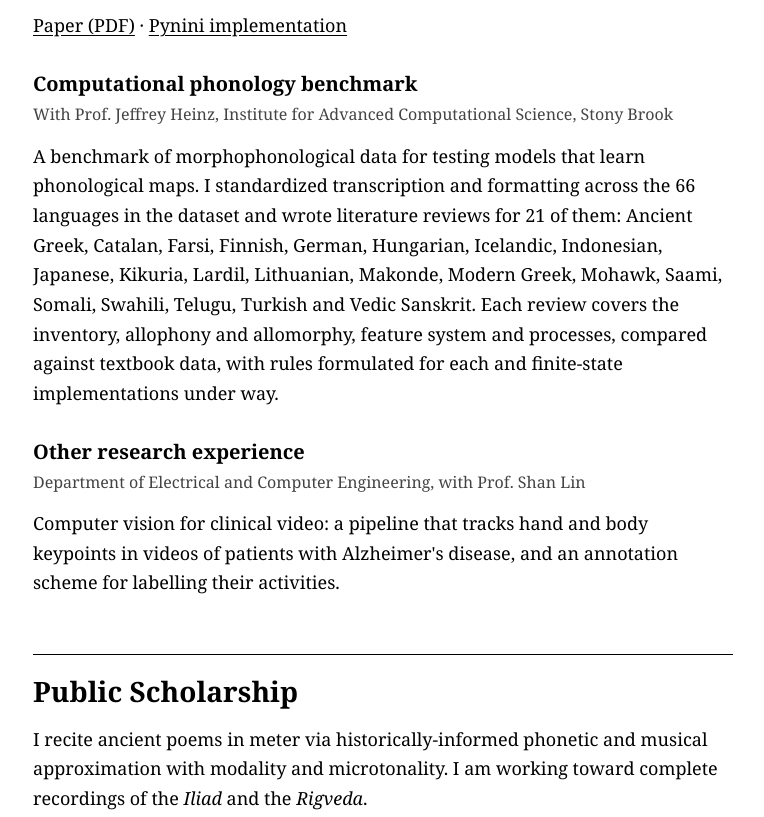
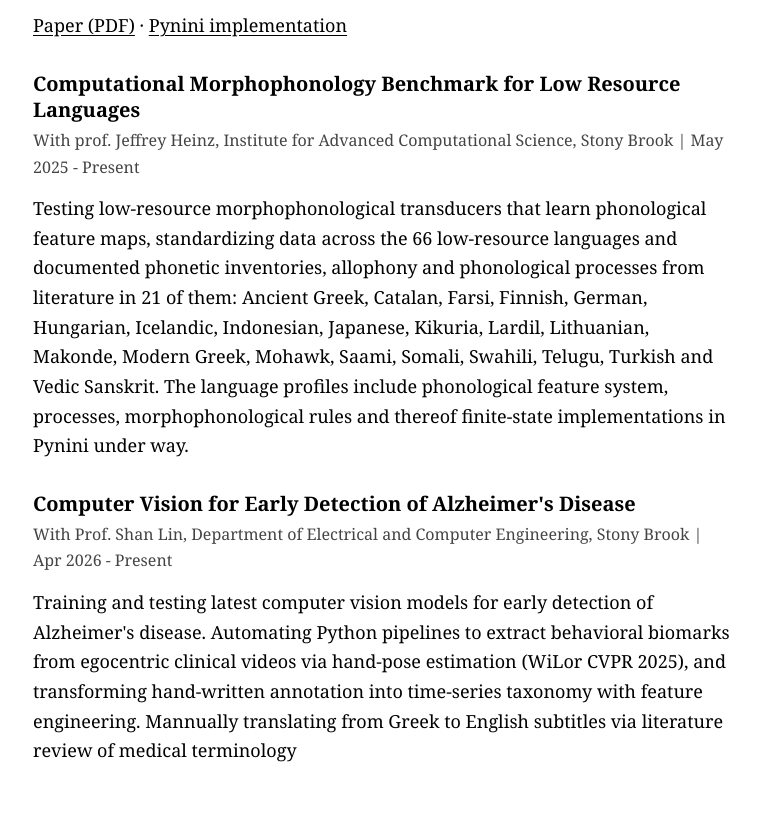
Before and after one commit to KoushikVaddi/KoushikVaddi.github.io, a plain HTML site: page index.html in a window 1280 px wide. Shown: the part 1033-1850 px from the top of the page, without its empty margins (257-1021 px from the left). Drawn offline with Linux system fonts and the light colour scheme; a web font is replaced by a local one.

Commit message:
Revise research experience and add new projects
Updated research sections and added new projects related to computational phonology and computer vision.

```diff
--- a/index.html
+++ b/index.html
@@ -103,13 +103,13 @@ footer{border-top:1px solid #000;margin-top:56px;padding-top:20px;padding-bottom
 <!-- Add the PDF only once Prof. Heinz has signed off on the version to share. -->
 <p><a href="papers/vaddi-telugu-anaptyxis.pdf">Paper (PDF)</a> · <a href="https://github.com/koushikkvofficial">Pynini implementation</a></p>
 
-<h3>Computational phonology benchmark</h3>
-<p class="small">With Prof. Jeffrey Heinz, Institute for Advanced Computational Science, Stony Brook</p>
-<p>A benchmark of morphophonological data for testing models that learn phonological maps. I standardized transcription and formatting across the 66 languages in the dataset and wrote literature reviews for 21 of them: Ancient Greek, Catalan, Farsi, Finnish, German, Hungarian, Icelandic, Indonesian, Japanese, Kikuria, Lardil, Lithuanian, Makonde, Modern Greek, Mohawk, Saami, Somali, Swahili, Telugu, Turkish and Vedic Sanskrit. Each review covers the inventory, allophony and allomorphy, feature system and processes, compared against textbook data, with rules formulated for each and finite-state implementations under way.</p>
+<h3>Computational Morphophonology Benchmark for Low Resource Languages </h3>
+<p class="small">With prof. Jeffrey Heinz, Institute for Advanced Computational Science, Stony Brook | May 2025 - Present</p>
+<p>Testing low-resource morphophonological transducers that learn phonological feature maps, standardizing data across the 66 low-resource languages and documented phonetic inventories, allophony and phonological processes from literature in 21 of them: Ancient Greek, Catalan, Farsi, Finnish, German, Hungarian, Icelandic, Indonesian, Japanese, Kikuria, Lardil, Lithuanian, Makonde, Modern Greek, Mohawk, Saami, Somali, Swahili, Telugu, Turkish and Vedic Sanskrit. The language profiles include phonological feature system, processes, morphophonological rules and thereof finite-state implementations in Pynini under way.</p>
 
-<h3>Other research experience</h3>
-<p class="small">Department of Electrical and Computer Engineering, with Prof. Shan Lin</p>
-<p>Computer vision for clinical video: a pipeline that tracks hand and body keypoints in videos of patients with Alzheimer's disease, and an annotation scheme for labelling their activities.</p>
+<h3>Computer Vision for Early Detection of Alzheimer's Disease</h3>
+<p class="small">With Prof. Shan Lin, Department of Electrical and Computer Engineering, Stony Brook | Apr 2026 - Present</p>
+<p>Training and testing latest computer vision models for early detection of Alzheimer's disease. Automating Python pipelines to extract behavioral biomarks from egocentric clinical videos via hand-pose estimation (WiLor CVPR 2025), and transforming hand-written annotation into time-series taxonomy with feature engineering. Mannually translating from Greek to English subtitles via literature review of medical terminology</p>
 </section>
 
 
@@ -154,7 +154,7 @@ footer{border-top:1px solid #000;margin-top:56px;padding-top:20px;padding-bottom
 
 
 <h3>A poem in an artistically reconstructed late Proto-Indo-European</h3>
-<p class="small"> <i> The story of The King and the God from the Aitareya Brahmana. Laryngeals: ʔ for h₁, χ for h₂, ʁ for h₃. The vertical bar marks the caesura. Note: The meter is Vedic hendecasyllabic and lexicon + accentuation is mostly derived from Vedic and Greek<i></p>
+<p class="small"> <i> The story of The King and the God from the Aitareya Brahmana. The vertical bar marks the caesura. Note: The meter is Vedic hendecasyllabic and lexicon + accentuation is mostly derived from Vedic and Greek. Laryngeals: ʔ for h₁, χ for h₂, ʁ for h₃.<i></p>
 <!-- Your recording: upload it as audio/pie-poem.mp3. Until then the player stays hidden. -->
 <audio controls preload="metadata" src="audio/pie-poem.mp3" onerror="this.remove()"></audio>
 <div class="poem">
@@ -243,7 +243,7 @@ Perchance he knoweth | What if perchance he doeth not?</p>
 </main>
 
 <footer>
-  <p><a href="mailto:koushikkvofficial@gmail.com">koushikkvofficial@gmail.com</a> · <a href="https://github.com/koushikkvofficial">GitHub</a> · <a href="https://www.linkedin.com/in/koushikkv">LinkedIn</a> · <a href="cv.pdf">CV (PDF)</a></p>
+  <p><a href="mailto:koushikkvofficial@gmail.com">koushikkvofficial@gmail.com</a> · <a href="https://github.com/koushikkvofficial">GitHub</a> · <a href="cv.pdf">CV (PDF)</a></p>
   <p>Koushik K. V. | New York</p>
 </footer>
 
```
